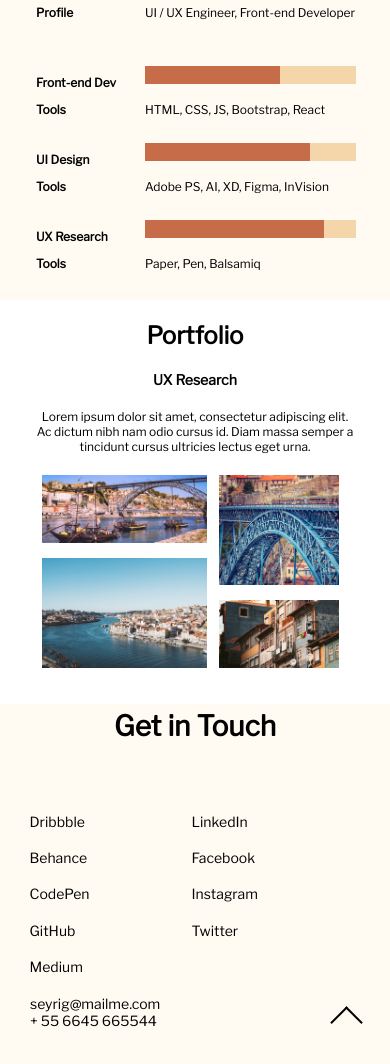
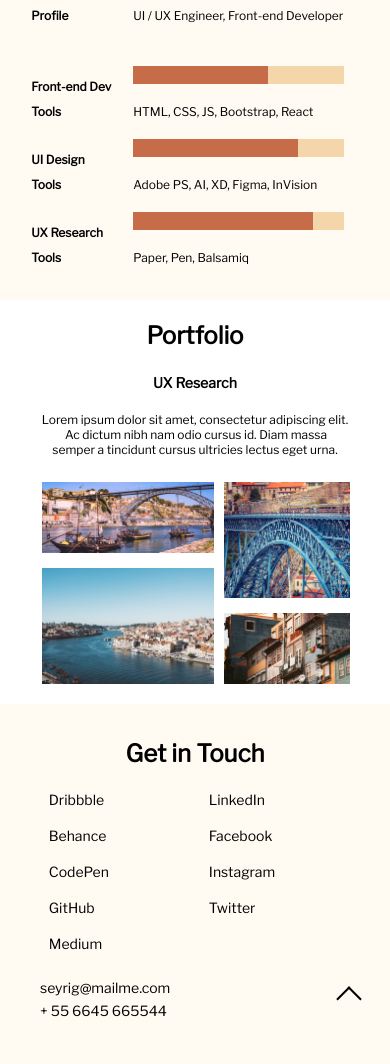
Before and after one commit to bysteekam/model, a plain HTML site: page index.html in a window 390 px wide. Shown: the part 886-1950 px from the top of the page. Drawn offline with nearby package versions, Linux system fonts and the light colour scheme.

Commit message:
i think that's finish

```diff
--- a/index.html
+++ b/index.html
@@ -12,6 +12,13 @@
 </head>
 <body>
     <div class="header" id="home">
+        <div class="header_main">
+            <div class="hamburger">
+                <div></div>
+                <div></div>
+                <div></div>
+            </div>
+            <p class="title">Portofolio</p>
             <nav>
                 <p>Home</p>
                 <p>About</p>
@@ -19,13 +26,6 @@
                 <p>Portfolio</p>
                 <p>Contact</p>
             </nav>
-        <div class="title">
-            <div class="hamburger">
-                <div></div>
-                <div></div>
-                <div></div>
-            </div>
-            <p>Portofolio</p>
         </div>
         <div class="header_center">
             <p class="name">Hi, It’s Théophile Seyrig</p>
@@ -36,11 +36,14 @@
     </div>
     <div class="about" id="about">
         <h1>About</h1>
+        <section>
             <p>Lorem ipsum dolor sit amet, Arcu, sed nisi, mi, arcu libero phasellus tincidunt. Rhoncus, diam penatibus aliquet tellus, in rutrum augue. Pellentesque senectus risus consectetur et sed purus sed. Consectetur adipiscing elit. Egestas porttitor nulla nulla egestas odio pharetra egestas aliquet mollis.</p>
             <p>Arcu, sed nisi, mi, arcu libero phasellus tincidunt. Rhoncus, diam penatibus aliquet tellus, in rutrum augue. Pellentesque senectus risus consectetur et sed purus sed. Consectetur adipiscing elit. Egestas porttitor nulla nulla egestas odio pharetra egestas aliquet mollis. diam penatibus aliquet tellus, in rutrum augue. Pellentesque.</p>
+        </section>
     </div>
     <div class="skills" id="skills">
         <h1>Skills</h1>
+        <section class="skills_content">
             <img src="images/man.png">
             <table>
                 <tr><th class="table_start">Profile</th><td class="table_start">UI / UX Engineer, Front-end Developer</td></tr>
@@ -51,11 +54,17 @@
                 <tr><th class="padding">UX Research</th><td><div class="research_skill"><div></div></div></td></tr>
                 <tr><th>Tools</th><td>Paper, Pen, Balsamiq</td></tr>
             </table>
+        </section>
     </div>
     <div class="portfolio" id="portfolio">
+        <div>
             <h1>Portfolio</h1>
             <h3>UX Research</h3>
-        <p>Lorem ipsum dolor sit amet, consectetur adipiscing elit. Ac dictum nibh nam odio cursus id. Diam massa semper a tincidunt cursus ultricies lectus eget urna.</p>
+        </div>
+        <div class="portfolio_text">
+            <p>Lorem ipsum dolor sit amet, consectetur adipiscing elit.</p>
+            <p class="indenty"> Ac dictum nibh nam odio cursus id. Diam massa semper a tincidunt cursus ultricies lectus eget urna.</p>
+        </div>
         <div class="portfolio_photo">
             <div class="column1">
                 <img src="images/photo1.png">
@@ -70,15 +79,26 @@
         <div class="arrow right"></div>
     </div>
     <div class="contacts" id="contacts">
-        <h1>Get in Touch</h1>
-        <table>
-            <tr><td>Dribbble</td><td>LinkedIn</td></tr>
-            <tr><td>Behance</td><td>Facebook</td></tr>
-            <tr><td>CodePen</td><td>Instagram</td></tr>
-            <tr><td>GitHub</td><td>Twitter</td></tr>
-            <tr><td>Medium</td></tr>
-        </table>
-        <p>seyrig@mailme.com + 55 6645 665544</p>
+        <p class="footer_title">Get in Touch</p>
+        <div class="contacts_list">
+            <ul>
+                <li>Dribbble</li>
+                <li>Behance</li>
+                <li>CodePen</li>
+                <li>GitHub</li>
+                <li>Medium</li>
+            </ul>
+            <ul>
+                <li>LinkedIn</li>
+                <li>Facebook</li>
+                <li>Instagram</li>
+                <li>Twitter</li>
+            </ul>
+        </div>
+        <div class="mail">
+            <p>seyrig@mailme.com</p>
+            <p>+ 55 6645 665544</p>
+        </div>
         <a href="#home" class="arrow"></a>
     </div>
 </body>
--- a/style.scss
+++ b/style.scss
@@ -11,13 +11,12 @@ $screen_size: 1400px;
     flex-direction: column;
     justify-content: space-around;
     align-items: flex-start;
-    padding-left: 165px;
+    padding-left: 174px;
 }
 
 // перевизначити значення в моб версії без if
 @mixin skill_line($level) {
     margin-top: 24px;
-    margin-bottom: 16px;
     @if $screen_size <= 900px{
         width: 211px;
         height: 18px;
@@ -50,14 +49,19 @@ body{
 .header {
     position: relative;
     @include flex_for_page;
+    height: 810px;
     font-size: 18px;
-    height: 768px;
     color: $white;
     background: url(images/bg_full.png), rgba(198, 108, 73, 0.3);
     background-size: cover;
     background-blend-mode: soft-light;
     background-repeat: no-repeat;
-    h1 {
+    .header_main {
+        padding-top: 3%;
+        display: flex;
+        width: 100%;
+    }
+    .title {
         font-size: 24px;
     }
     .header_center{
@@ -65,37 +69,46 @@ body{
         flex-direction: column;
         justify-content: space-between;
         .name {
+            padding-top: 5%;
             font-size: 64px;
         }
         .place {
+            padding-top: 5%;
             font-size: 24px;
         }
     }
     .latest_works{
+        padding-bottom: 14%;
         text-decoration: underline;
     }
     nav {
+        padding-left: 35%;
         display: flex;
         justify-content: space-around;
-        width: 550px;
-        position: absolute;
-        top: 80px;
-        right: 166px;
+        width: 620px;
     }
 }
 
 .about {
     @include flex_for_page;
-    justify-content: space-evenly;
-    height: 360px;
-    padding-bottom: 50px;
+    justify-content: center;
+    padding-bottom: 72px;
+    padding-right: 167px;
+    height: 480px;
     text-align: justify;
     font-size: 18px;
-    padding-right: 167px;
+    line-height: 32px;
+    h1{
+        padding-bottom: 32px;
+    }
+    p {
+        padding-top: 32px;
+    }
 }
 
 .skills {
     @include flex_for_page;
+    padding-top: 48px;
     height: 693px;
     position: relative;
     background-color: $backcolor;
@@ -106,26 +119,36 @@ body{
         height: 340px;
         margin-bottom: 100px;
     }
+    .skills_content {
+        display: flex;
+        justify-content: space-between;
+        width: 100%;
+    }
     table {
+        padding-right: 15%;
+        font-size: 20px;
         height: 340px;
-        position: absolute;
-        right: 165px;
-        bottom: 145px;
+        .table_start {
+            padding-bottom: 40px;
+        }
         th {
             padding-right: 13px;
         }
-        .padding{
-            padding-top: 22px;
+        .padding {
+            padding-right: 20px;
         }
     }
     .front_skill{
         @include skill_line(64%);
+        margin-top: 0;
     }
     .design_skill {
         @include skill_line(78%);
+        margin-top: 0;
     }
     .research_skill {
         @include skill_line(85%);
+        margin-top: 0;
     }
 }
 
@@ -141,7 +164,7 @@ body{
     h3 {
         padding-top: 86px;
     }
-    p {
+    .portfolio_text {
         flex-grow: 5;
         padding-top: 48px;
         text-align: justify;
@@ -151,24 +174,26 @@ body{
     .portfolio_photo {
         position: absolute;
         right: 135px;
-        bottom: 220px;
+        bottom: 179px;
         display: flex;
         justify-content: space-around;
-        width: 550px;
+        width: 650px;
         img {
-            width: 93%;
+            width: 100%;
             padding-bottom: 15px;
         }
         .column1 {
             display: flex;
             flex-direction: column;
             justify-content: space-evenly;
+            align-items: center;
             max-height: 290px;
         }
         .column2 {
             display: flex;
             flex-direction: column;
             justify-content: space-evenly;
+            align-items: center;
             max-height: 290px;
         }
     }
@@ -176,10 +201,10 @@ body{
 
 .arrow {
     position: absolute;
-    right: 180px;
-    bottom: 50px;
-    width: 15px;
-    height: 15px;
+    right: 192px;
+    bottom: 0;
+    width: 10px;
+    height: 10px;
     border: solid black;
     border-width: 0 2px 2px 0;
     display: inline-block;
@@ -189,13 +214,13 @@ body{
 
 .left {
     left: 170px;
-    bottom: 220px;
+    bottom: 140px;
     transform: rotate(135deg);
 }
 
 .right {
     left: 200px;
-    bottom: 220px;
+    bottom: 140px;
     transform: rotate(-45deg);
 }
 
@@ -207,14 +232,33 @@ body{
     background-color: $backcolor;
     text-align: left;
     font-size: 18px;
-    table {
-        padding-top: 50px;
-        width: 80%;
-        height: 40%;
+    .footer_title {
+        padding-top: 48px;
+        font-weight: 600;
+        font-size: 24px;
     }
-    p {
+    .contacts_list {
+        display: flex;
+        min-width: 320px;
+        font-size: 18px;
+        // padding-left: 34px;
+        // padding-bottom: 24px;
+        ul {
+            margin-top: 40px;
+            margin-right: 324px;
+            list-style: none;
+        }
+        li {
+            margin-top: 19px;
+        }
+    }
+    .mail {
+        display: flex;
+        flex-direction: column;
+        justify-content: space-between;
+        height: 60px;
         position: absolute;
-        top: 230px;
+        top: 238px;
         right: 347px;
         width: 180px;
     }
@@ -251,6 +295,9 @@ body{
         background-size: cover;
         background-repeat: no-repeat;
         text-align: center;
+        .header_main {
+            justify-content: center;
+        }
         .header_center {
             .name {
                 padding-top: 10px;
@@ -271,11 +318,9 @@ body{
     }
 
     .title {
-        p {
             font-weight:bolder;
             font-size: 24px;
             line-height: 26px;
-        }
     }
 
     .hamburger {
@@ -298,7 +343,14 @@ body{
         align-items: center;
         font-size: 12px;
         height: 278px;
+        line-height: initial;
         padding: 10px 30px 10px 34px;
+        h1{
+            padding-bottom: 24px;
+        }
+        p {
+            padding-top: 16px;
+        }
     }
 
     .skills {
@@ -308,22 +360,25 @@ body{
         padding-left: 0;
         height: 588px;
         font-size: 12px;
+        .skills_content {
+            align-items: center;
+            flex-direction: column;
+        }
         img {
             width: 224px;
             height: 218px;
-            margin-bottom: 0;
+            margin-bottom: 10px;
         }
         table {
-            position: initial;
-            padding-left: 34px;
-            padding-right: 32px;
-            height: 269px;
+            padding-left: 44px;
+            font-size: 12px;
+            max-height: 269px;
             .table_start {
                 padding-bottom: 20px;
             }
             th {
                 padding-right: 0;
-                width: 100px;
+                min-width: 80px;
             }
             .padding{
                 padding-top: 22px;
@@ -346,31 +401,43 @@ body{
     .portfolio {
         justify-content: space-evenly;
         align-items: center;
+        justify-items: center;
         padding-left: 0;
         height: 404px;
         font-size: 12px;
+
         h1 {
-            padding: 0;
+            padding: 16px 0 0 0;
         }
         h3 {
-            padding: 0;
+            padding: 24px 0 0 0;
         }
-        p {
-            padding: 0;
+        .portfolio_text {
+            padding: 16px 0 0 0;
             flex-grow: 0;
             text-align: center;
             font-weight: normal;
-            max-width: 320px;
+            max-width: 308px;
+            .indenty {
+                text-align: center;
+                padding: 0;
+                text-indent: 2px;
+            }
         }
         .portfolio_photo {
             display: flex;
+            justify-items: center;
             position: initial;
-            max-width: 306px;
+            padding-top: 20px;
+            max-width: 318px;
+            img {
+                width: 94%;
+            }
         }
     }
 
     .contacts {
-        justify-content: space-around;
+        justify-content: space-evenly;
         align-items: center;
         padding-left: 0;
         position: relative;
@@ -378,21 +445,42 @@ body{
         background-color: $backcolor;
         text-align: left;
         font-size: 14px;
-        table {
-            padding-left: 8px;
-            width: 90%;
-            height: 65%;
+        .footer_title {
+            padding-top: 32px;
+            font-weight: 600;
+            font-size: 24px;
         }
-        p {
+        .contacts_list {
+            display: flex;
+            min-width: 320px;
+            font-size: 14px;
+            padding-left: 34px;
+            padding-bottom: 24px;
+            ul {
+                margin-top: 0;
+                margin-right: 100px;
+                list-style: none;
+            }
+            li {
+                margin-top: 19px;
+            }
+        }
+        .mail {
+            display: flex;
+            flex-direction: column;
+            justify-content: space-between;
+            height: 40px;
             position: initial;
-            padding-left: 30px;
-            padding-bottom: 30px;
+            padding-left: 40px;
+            padding-bottom: 42px;
             align-self: flex-start;
             max-width: 140px;
         }
         .arrow {
+            height: 10px;
+            width: 10px;
             right: 32px;
-            bottom: 30px;
+            bottom: 56px;
         }
     }
 }
```
Also changed, not shown: style.css, 1 other file. Lines whose indentation alone changed are shown as unchanged.
